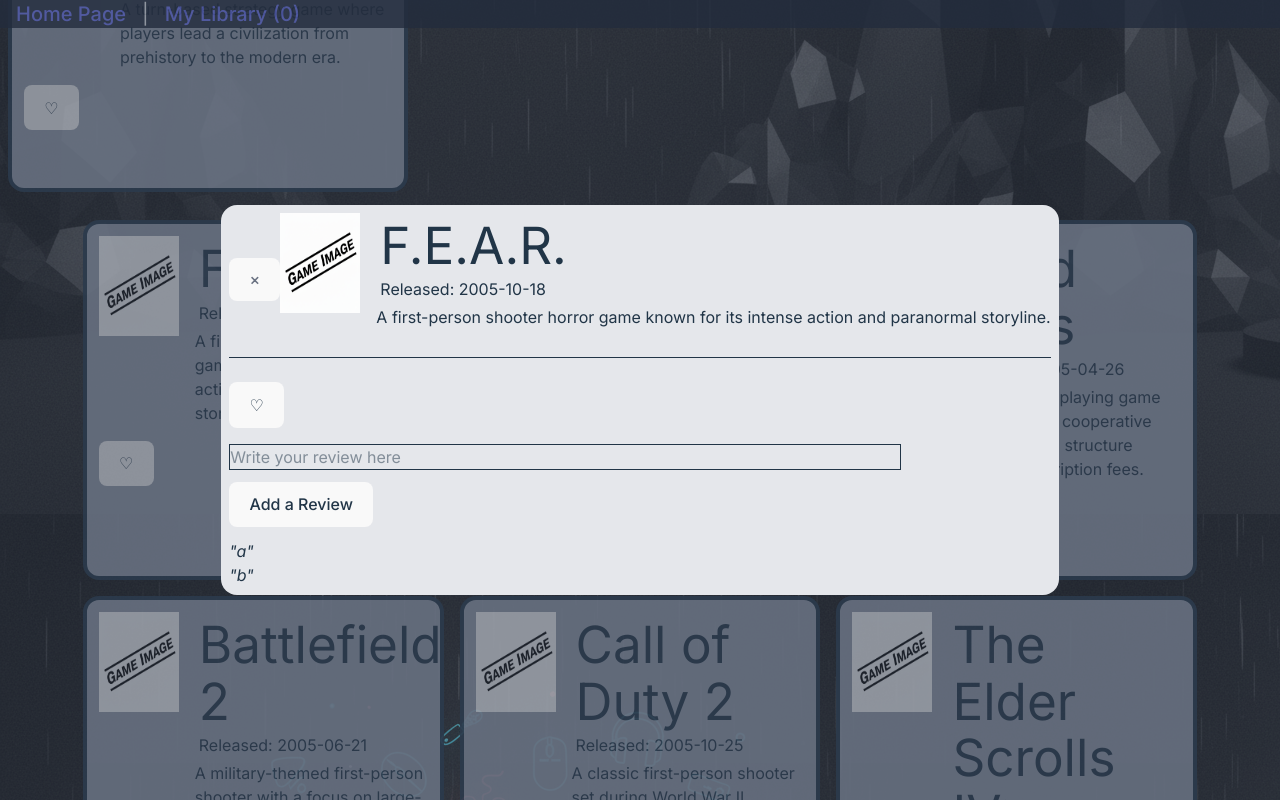
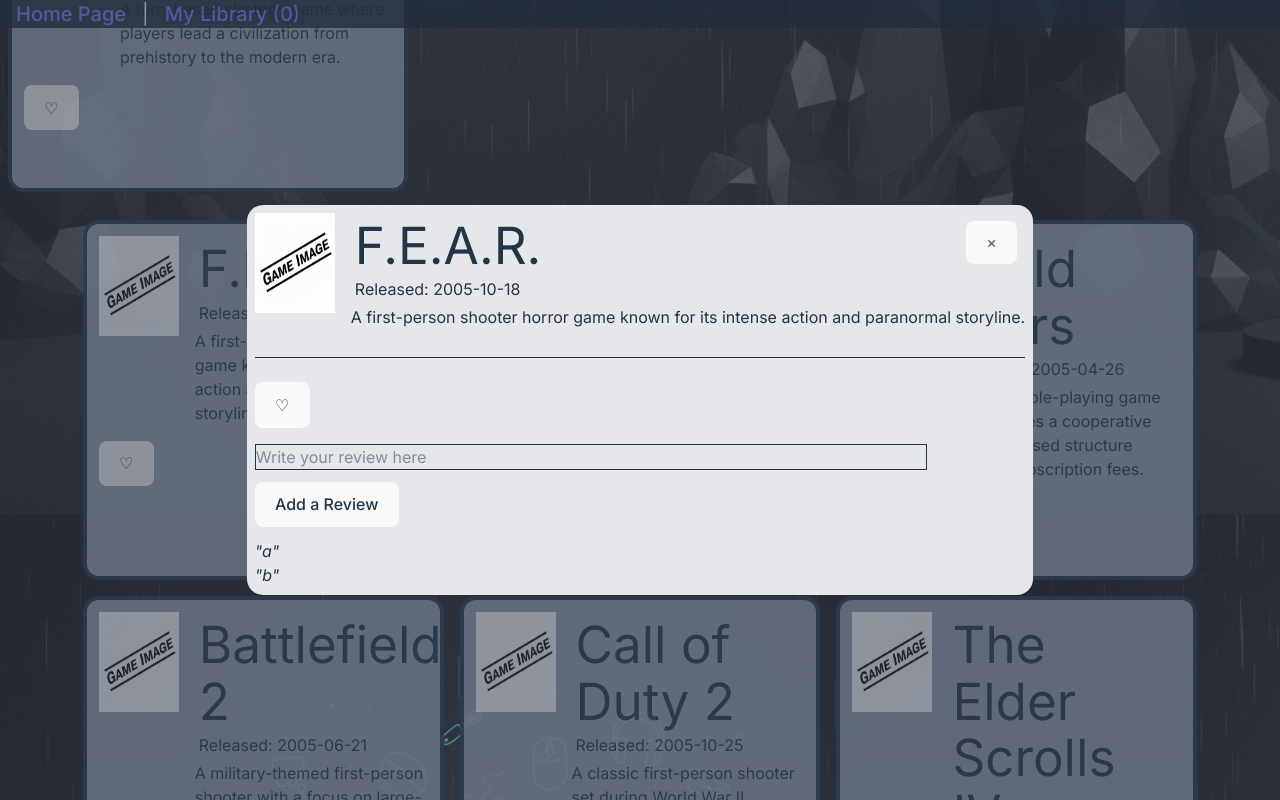
Before and after one commit to Yovel-sys/first-project-video-games, a React (Vite) app: page / in a window 1280 px wide. Both pictures are taken after a click on the element 263 px from the left and 910 px from the top of the page. Shown: the part 510-1310 px from the top of the page. Built offline with nearby package versions, Linux system fonts and the light colour scheme.

Commit message:
x button added to fullpage

```diff
--- a/src/components/GameFullPage.jsx
+++ b/src/components/GameFullPage.jsx
@@ -24,9 +24,9 @@
         className="bg-gray-200 rounded-2xl m-2 p-2"
         onClick={(e) => e.stopPropagation()}
       >
-        <div className="flex justify-between items-center border-b pb-3 mb-3">
+        <div className="relative flex justify-between items-center border-b pb-3 mb-3">
           <button
-            className=" text-gray-500 hover:text-gray-800 text-2xl"
+            className="absolute top-2 right-2 text-gray-500 hover:text-gray-800 text-2xl"
             onClick={onClose}
           >
             &times;
```
